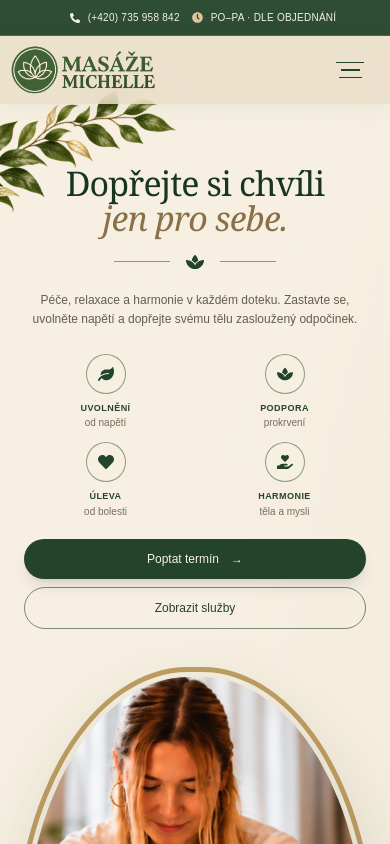
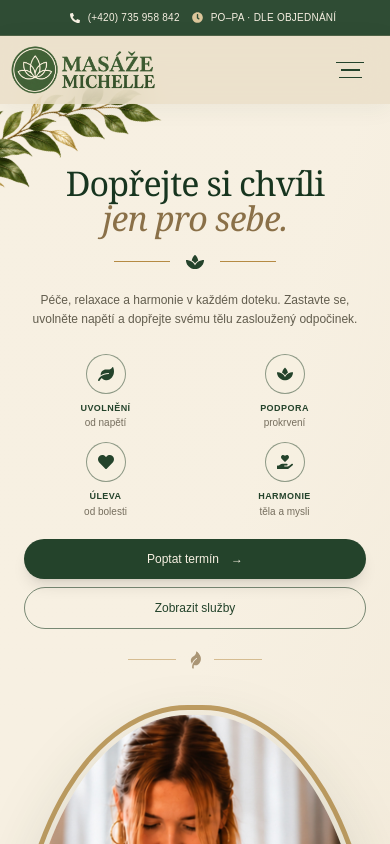
Before and after one commit to michaltacek-hub/mmr-system, a Next.js app: page / in a window 390 px wide. Shown: the top 844 px of the page. Built offline with nearby package versions, Linux system fonts and the light colour scheme.

Commit message:
Adjust mobile hero botanical layout

```diff
--- a/app/components/hero.tsx
+++ b/app/components/hero.tsx
@@ -44,7 +44,7 @@ export default function Hero() {
 
       {/* BOTANIKA – LEVÝ HORNÍ ROH */}
 
-      <div className="pointer-events-none absolute left-[-85px] top-[110px] z-[2] w-[280px] md:left-[-40px] md:top-[100px] md:w-[500px]">
+      <div className="pointer-events-none absolute left-[-100px] top-[100px] z-[2] w-[280px] md:left-[-40px] md:top-[100px] md:w-[500px]">
         <Image
           src="/hero-dekorace/botanika%205.png"
           alt=""
@@ -153,7 +153,16 @@ export default function Hero() {
               Zobrazit služby
             </a>
           </div>
-        </div>
+          {/* JEMNÝ DEKORATIVNÍ MOTIV POD TLAČÍTKY */}
+
+            <div className="mt-6 flex items-center justify-center gap-3 md:hidden">
+  <           span className="h-px w-12 bg-[#B58A43]/50" />
+
+              <FaLeaf className="rotate-[-35deg] text-sm text-[#8A7048]/70" />
+
+              <span className="h-px w-12 bg-[#B58A43]/50" />
+            </div>
+          </div>
 
         {/* PRAVÁ ČÁST – SPOLEČNÁ BOTANICKÁ KOMPOZICE */}
 
```
